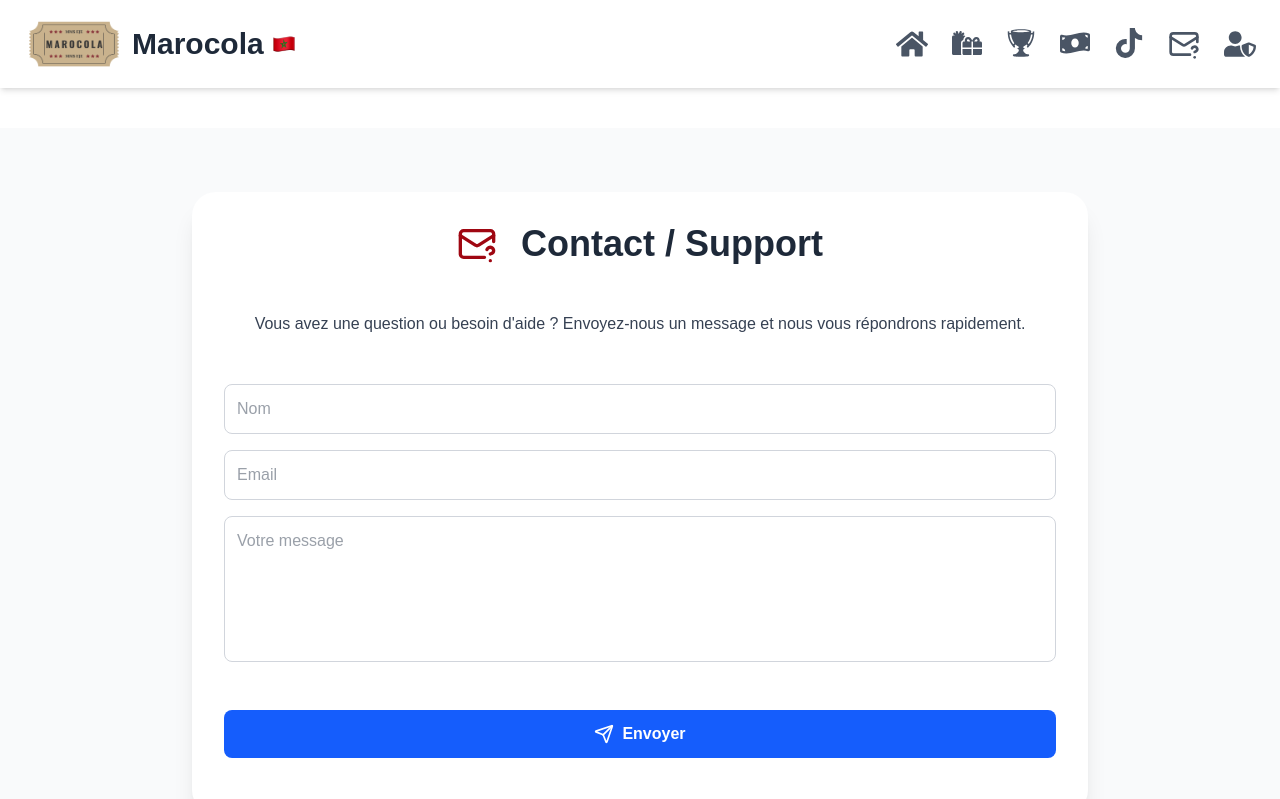
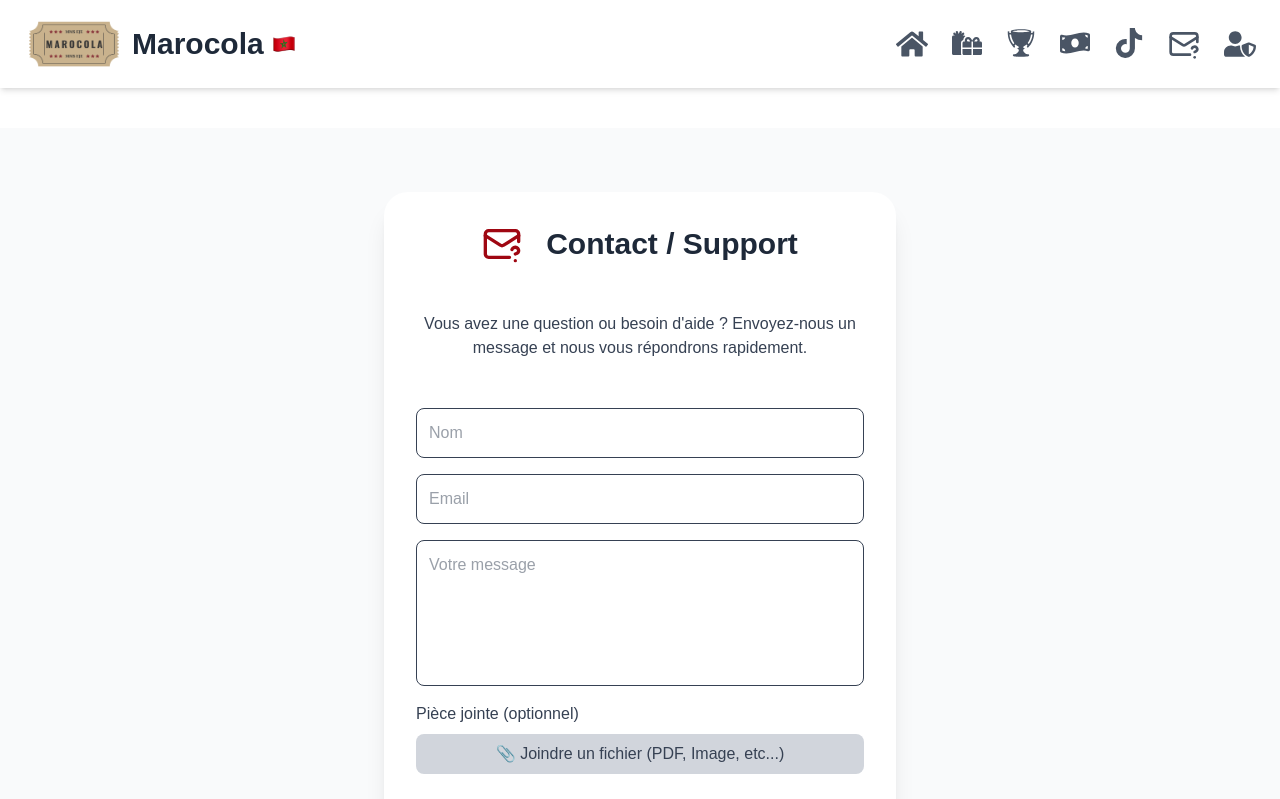
Before and after one commit to Hedi1312/Tombola, a Next.js app in the folder tombola-site/: page /contact in a window 1280 px wide. Shown: the top 799 px of the page. Built offline with nearby package versions, Linux system fonts and the light colour scheme.

Commit message:
Maj UI et ajout piece jointe mail support

```diff
--- a/tombola-site/app/admin-login/page.tsx
+++ b/tombola-site/app/admin-login/page.tsx
@@ -43,15 +43,15 @@ export default function LoginPage() {
 
                 {error && <p className="mb-4 rounded-lg bg-red-100 p-2 text-center text-red-600">{error}</p>}
 
-                <form onSubmit={handleLogin} className="space-y-4">
+                <form onSubmit={handleLogin} className="space-y-4 text-gray-700">
                     <div>
-                        <label className="block text-sm font-medium text-gray-700">Mot de passe</label>
+                        <label className="block text-sm font-medium">Mot de passe</label>
                         <input
                             type="password"
                             value={password}
                             onChange={(e) => setPassword(e.target.value)}
                             required
-                            className="mt-1 w-full rounded-lg border border-gray-300 px-3 py-2 text-gray-700 focus:border-indigo-500 focus:ring-indigo-500"
+                            className="mt-1 w-full rounded-lg border px-3 py-2 text-gray-700 focus:border-indigo-500 focus:ring-indigo-500"
                             placeholder="********"
                         />
                     </div>
--- a/tombola-site/app/admin/choix-date/page.tsx
+++ b/tombola-site/app/admin/choix-date/page.tsx
@@ -114,7 +114,7 @@ export default function ChoixDatePage() {
                     className="w-full flex items-center justify-center gap-2 rounded-lg bg-green-700 px-4 py-2 text-white font-medium hover:bg-green-800 shadow-sm hover:shadow-md cursor-pointer mt-2"
                 >
                     <Save size={18} />
-                    Enregistrer les gagnants
+                    Enregistrer la date
                 </button>
 
             </div>
--- a/tombola-site/app/admin/choix-gagnant/page.tsx
+++ b/tombola-site/app/admin/choix-gagnant/page.tsx
@@ -425,7 +425,7 @@ export default function ChoixGagnantPage() {
                     <button
                         onClick={handleNotifyWinners}
                         disabled={loadingNotify}
-                        className="flex-1 min-w-[200px] flex items-center justify-center gap-2 rounded-lg bg-indigo-600 px-4 py-2 text-white font-medium hover:bg-indigo-700 shadow-sm hover:shadow-md transition cursor-pointer"
+                        className="flex-1 min-w-[200px] flex items-center justify-center gap-2 rounded-lg bg-indigo-600 px-4 py-2 text-white font-medium hover:bg-indigo-700 shadow-sm hover:shadow-md transition cursor-pointer disabled:opacity-50"
                     >
                         <Send size={18} />
                         {loadingNotify ? "Envoi en cours..." : "Envoyer les emails aux gagnants"}
--- a/tombola-site/app/admin/creer-ticket/page.tsx
+++ b/tombola-site/app/admin/creer-ticket/page.tsx
@@ -133,7 +133,7 @@ export default function AddTicketForm() {
                     <button
                         type="submit"
                         disabled={loading}
-                        className="w-full max-w-xs flex items-center justify-center gap-2 rounded-lg bg-green-700 px-4 py-2 text-white font-medium hover:bg-green-800 shadow-sm hover:shadow-md transition cursor-pointer mt-4 mb-6"
+                        className="w-full max-w-xs flex items-center justify-center gap-2 rounded-lg bg-green-700 px-4 py-2 text-white font-medium hover:bg-green-800 shadow-sm hover:shadow-md transition cursor-pointer mt-4 mb-6 disabled:opacity-50"
                     >
                         <Save size={18} />
                         {loading ? "Création..." : "Créer les tickets"}
--- a/tombola-site/app/admin/envoyer-notifications/page.tsx
+++ b/tombola-site/app/admin/envoyer-notifications/page.tsx
@@ -101,7 +101,7 @@ export default function NotificationsAdminPage() {
                 <button
                     onClick={handleNotifyAll}
                     disabled={loadingNotify}
-                    className="mb-4 mt-10 rounded-lg bg-indigo-600 text-white px-4 py-2 hover:bg-indigo-700 transition cursor-pointer flex items-center justify-center gap-2"
+                    className="mb-4 mt-10 rounded-lg bg-indigo-600 text-white px-4 py-2 hover:bg-indigo-700 transition cursor-pointer flex items-center justify-center gap-2 disabled:opacity-50"
                 >
                     <Send size={18} />
                     {loadingNotify ? "Envoi en cours..." : "Envoyer les emails aux participants"}
--- a/tombola-site/app/api/contact/route.ts
+++ b/tombola-site/app/api/contact/route.ts
@@ -3,13 +3,18 @@ import { sendEmail } from "@/lib/email";
 
 export async function POST(req: NextRequest) {
     try {
-        const { name, email, message } = await req.json();
+        // Utilisation de formData (et non JSON)
+        const formData = await req.formData();
+        const name = formData.get("name") as string;
+        const email = formData.get("email") as string;
+        const message = formData.get("message") as string;
+        const file = formData.get("file") as File | null;
 
+        // Validation
         if (!name || !email || !message) {
             return NextResponse.json({ success: false, error: "Tous les champs sont requis." }, { status: 400 });
         }
 
-        // Vérifie que la variable d'environnement est définie
         const supportEmail = process.env.GMAIL_USER;
         if (!supportEmail) {
             console.error("❌ GMAIL_USER non défini !");
@@ -19,8 +24,19 @@ export async function POST(req: NextRequest) {
             );
         }
 
+        // Préparation des pièces jointes
+        let attachments = [];
+        if (file) {
+            const bytes = await file.arrayBuffer();
+            const buffer = Buffer.from(bytes);
 
-        // Envoyer du mail
+            attachments.push({
+                filename: file.name,
+                content: buffer,
+            });
+        }
+
+        // Envoi de l'email
         try {
             await sendEmail(
                 supportEmail,
@@ -28,10 +44,10 @@ export async function POST(req: NextRequest) {
                 `<p><strong>Nom :</strong> ${name}</p>
                 <p><strong>Email :</strong> ${email}</p>
                 <p><strong>Message :</strong></p>
-                <p>${message}</p>`, // contenu HTML
-                undefined,  // version texte (optionnel)
-                undefined, // attachments (optionnel)
-                email  // replyTo : adresse de l’expéditeur
+                <p>${message}</p>`,
+                undefined,
+                attachments,
+                email
             );
 
             return NextResponse.json({ success: true });
--- a/tombola-site/app/components/NotificationsForm.tsx
+++ b/tombola-site/app/components/NotificationsForm.tsx
@@ -81,7 +81,7 @@ export default function NotificationsForm({onClose,}: { onClose: () => void; })
                     <button
                         type="submit"
                         disabled={loading}
-                        className="bg-blue-600 text-white py-2 rounded-lg hover:bg-blue-700 transition cursor-pointer"
+                        className="bg-blue-600 text-white py-2 rounded-lg hover:bg-blue-700 transition cursor-pointer disabled:opacity-50"
                     >
                         {loading ? "Envoi..." : "Je veux être notifié(e)"}
                     </button>
--- a/tombola-site/app/contact/page.tsx
+++ b/tombola-site/app/contact/page.tsx
@@ -7,6 +7,7 @@ export default function Contact() {
     const [name, setName] = useState("");
     const [email, setEmail] = useState("");
     const [message, setMessage] = useState("");
+    const [file, setFile] = useState<File | null>(null);
     const [status, setStatus] = useState<"idle" | "loading" | "success" | "error">("idle");
     const [errorMsg, setErrorMsg] = useState("");
 
@@ -15,11 +16,16 @@ export default function Contact() {
         setStatus("loading");
         setErrorMsg("");
 
+        const formData = new FormData();
+        formData.append("name", name);
+        formData.append("email", email);
+        formData.append("message", message);
+        if (file) formData.append("file", file);
+
         try {
             const res = await fetch("/api/contact", {
                 method: "POST",
-                headers: { "Content-Type": "application/json" },
-                body: JSON.stringify({ name, email, message }),
+                body: formData,
             });
 
             const data = await res.json();
@@ -32,24 +38,24 @@ export default function Contact() {
                 setName("");
                 setEmail("");
                 setMessage("");
+                setFile(null);
             }
         } catch (err) {
             console.error(err);
             setStatus("error");
             setErrorMsg("Erreur inconnue lors de l'envoi du message.");
         }
+        window.scrollTo({ top: 0, behavior: "smooth" });
+
     }
 
     return (
         <section className="min-h-screen flex flex-col items-center justify-start pt-16 px-6 bg-gray-50">
-            <div className="w-full max-w-lg sm:max-w-2xl md:max-w-3xl lg:max-w-4xl mx-auto bg-white rounded-3xl shadow-xl p-8 flex flex-col gap-6 mb-12">
+            <div className="w-full max-w-lg bg-white rounded-3xl shadow-xl p-8 flex flex-col gap-6 mb-12">
                 <div className="flex items-center justify-center space-x-6">
                     <MailQuestionMark className="h-10 w-10 text-red-800" />
-                    <h1 className="text-3xl md:text-4xl font-extrabold text-gray-800">
-                        Contact / Support
-                    </h1>
+                    <h1 className="text-3xl font-extrabold text-gray-800">Contact / Support</h1>
                 </div>
-
 
                 <p className="text-center text-gray-700 mt-6 mb-6">
                     Vous avez une question ou besoin d&apos;aide ? Envoyez-nous un message et nous vous répondrons rapidement.
@@ -71,45 +77,44 @@ export default function Contact() {
                 )}
 
                 <form onSubmit={handleSubmit} className="flex flex-col gap-4 text-gray-700">
-                    <input
-                        type="text"
-                        placeholder="Nom"
-                        value={name}
-                        onChange={(e) => setName(e.target.value)}
-                        required
-                        className="p-3 border border-gray-300 rounded-lg focus:outline-none focus:ring-2 focus:ring-blue-500"
-                    />
-                    <input
-                        type="email"
-                        placeholder="Email"
-                        value={email}
-                        onChange={(e) => setEmail(e.target.value)}
-                        required
-                        className="p-3 border border-gray-300 rounded-lg focus:outline-none focus:ring-2 focus:ring-blue-500"
-                    />
-                    <textarea
-                        placeholder="Votre message"
-                        value={message}
-                        onChange={(e) => setMessage(e.target.value)}
-                        required
-                        rows={5}
-                        className="p-3 border border-gray-300 rounded-lg focus:outline-none focus:ring-2 focus:ring-blue-500 resize-none"
-                    />
+                    <input type="text" placeholder="Nom" value={name} onChange={(e) => setName(e.target.value)} required className="p-3 border rounded-lg" />
+                    <input type="email" placeholder="Email" value={email} onChange={(e) => setEmail(e.target.value)} required className="p-3 border rounded-lg" />
+                    <textarea placeholder="Votre message" value={message} onChange={(e) => setMessage(e.target.value)} required rows={5} className="p-3 border rounded-lg resize-none" />
+
+                    {/* Champ fichier custom */}
+                    {/* Champ fichier custom */}
+                    <div className="flex flex-col gap-2">
+                        <label className="text-gray-700 font-medium">Pièce jointe (optionnel)</label>
+
+                        <button
+                            type="button"
+                            onClick={() => document.getElementById("fileInput")?.click()}
+                            className="bg-gray-300 hover:bg-gray-400 text-gray-700 font-medium py-2 px-4 rounded-lg cursor-pointer"
+                        >
+                            📎 Joindre un fichier (PDF, Image, etc...)
+                        </button>
+
+                        {/* Input caché */}
+                        <input
+                            id="fileInput"
+                            type="file"
+                            accept=".png,.jpg,.jpeg,.pdf,.doc,.docx"
+                            onChange={(e) => setFile(e.target.files?.[0] || null)}
+                            className="hidden"
+                        />
+
+                        {/* Affichage du nom du fichier sélectionné */}
+                        {file && (
+                            <p className="text-sm text-gray-500 mt-1">
+                                ✅ {file.name}
+                            </p>
+                        )}
+                    </div>
 
 
-                    <button
-                        type="submit"
-                        className="bg-blue-600 transition hover:bg-blue-700 text-white font-bold py-3 px-6 mb-6 mt-8 rounded-lg disabled:opacity-50 cursor-pointer flex items-center justify-center gap-2"
-                        disabled={status === "loading"}
-                    >
-                        {status === "loading" ? (
-                            "Envoi..."
-                        ) : (
-                            <>
-                                <Send className="text-white" size={20} />
-                                Envoyer
-                            </>
-                        )}
+                    <button type="submit" className="bg-blue-600 hover:bg-blue-700 text-white font-bold py-3 px-6 mt-6 rounded-lg flex items-center justify-center gap-2 cursor-pointer disabled:opacity-50"
+                            disabled={status === "loading"}>
+                        {status === "loading" ? "Envoi..." : (<><Send size={20} /> Envoyer</>)}
                     </button>
                 </form>
             </div>
--- a/tombola-site/lib/generateTicketImage.ts
+++ b/tombola-site/lib/generateTicketImage.ts
@@ -27,7 +27,7 @@ export async function generateTicketImage(ticketNumber: string): Promise<Buffer>
 
 
     // Position verticale (un peu au-dessus du bas)
-    const marginBottom = baseImage.height * 0.3;
+    const marginBottom = baseImage.height * 0.253;
     const y = baseImage.height - marginBottom;
 
     // Dessiner le numéro centré
```
